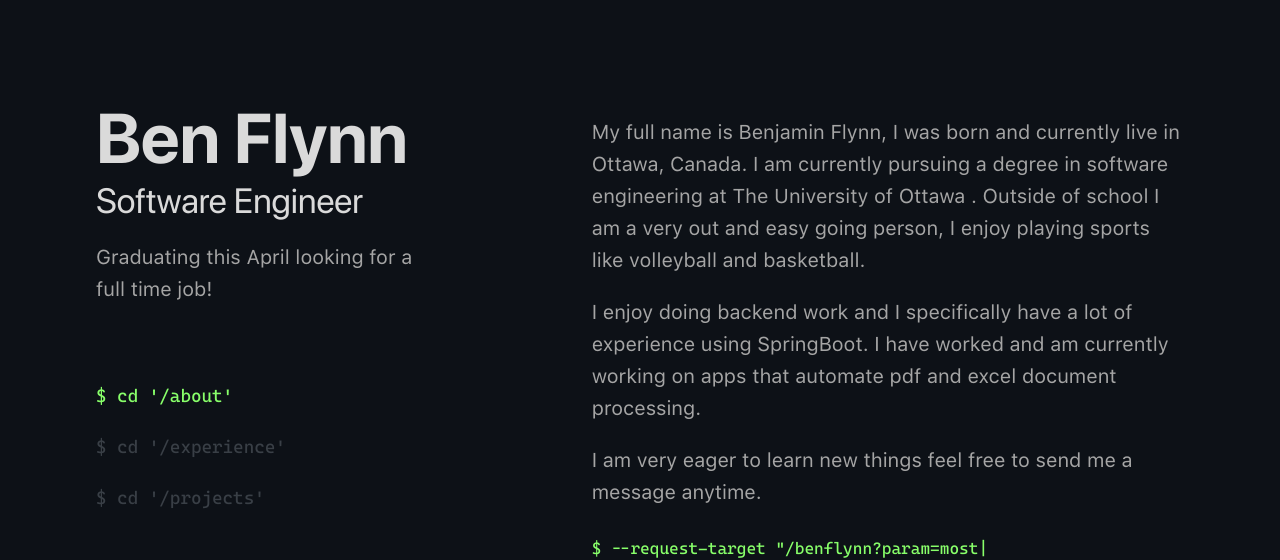
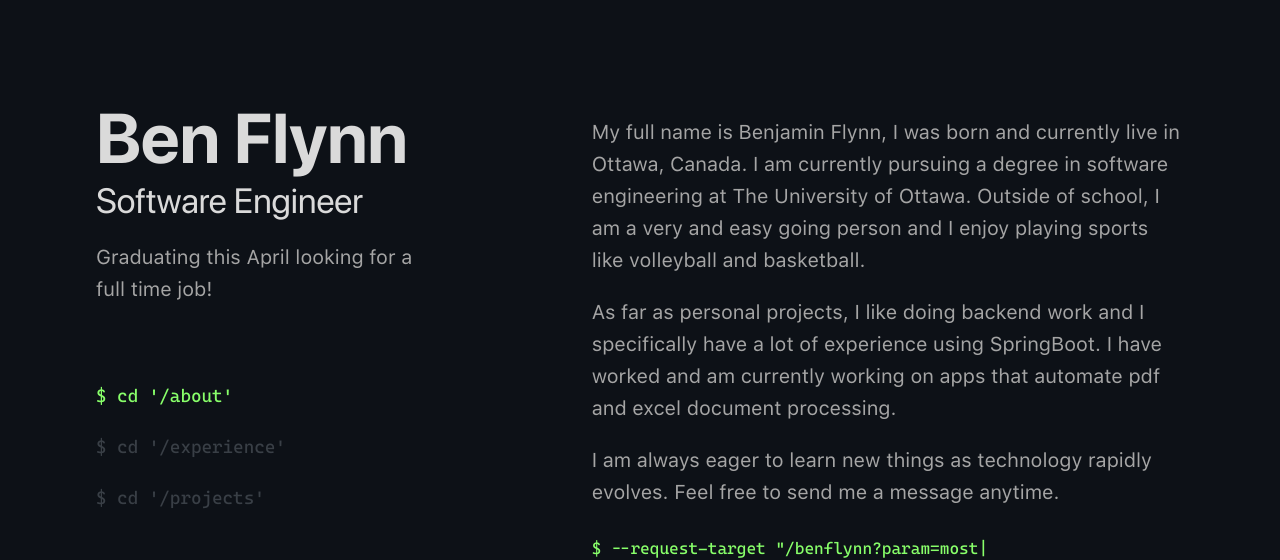
Before and after one commit to ben-flynn/ben-flynn-website, a Next.js app in the folder ben-flynn-website/: page / in a window 1280 px wide. Shown: the top 560 px of the page. Built offline with nearby package versions, Linux system fonts and the light colour scheme.

Commit message:
Update about.js content

```diff
--- a/ben-flynn-website/app/components/about.js
+++ b/ben-flynn-website/app/components/about.js
@@ -5,9 +5,9 @@ import SpotifyPlayer from "./spotifyPlayer"
 export default function About() {
     return (
         <div className="about" id="about">
-            <p>My full name is Benjamin Flynn, I was born and currently live in Ottawa, Canada. I am currently pursuing a degree in software engineering at The University of Ottawa . Outside of school I am a very out and easy going person, I enjoy playing sports like volleyball and basketball.</p>
-            <p>I enjoy doing backend work and I specifically have a lot of experience using SpringBoot. I have worked and am currently working on apps that automate pdf and excel document processing.</p>
-            <p>I am very eager to learn new things feel free to send me a message anytime.</p>
+            <p>My full name is Benjamin Flynn, I was born and currently live in Ottawa, Canada. I am currently pursuing a degree in software engineering at The University of Ottawa. Outside of school, I am a very and easy going person and I enjoy playing sports like volleyball and basketball.</p>
+            <p>As far as personal projects, I like doing backend work and I specifically have a lot of experience using SpringBoot. I have worked and am currently working on apps that automate pdf and excel document processing.</p>
+            <p>I am always eager to learn new things as technology rapidly evolves. Feel free to send me a message anytime.</p>
 
             <div className="songs">
                 <TypeAnimation
```
